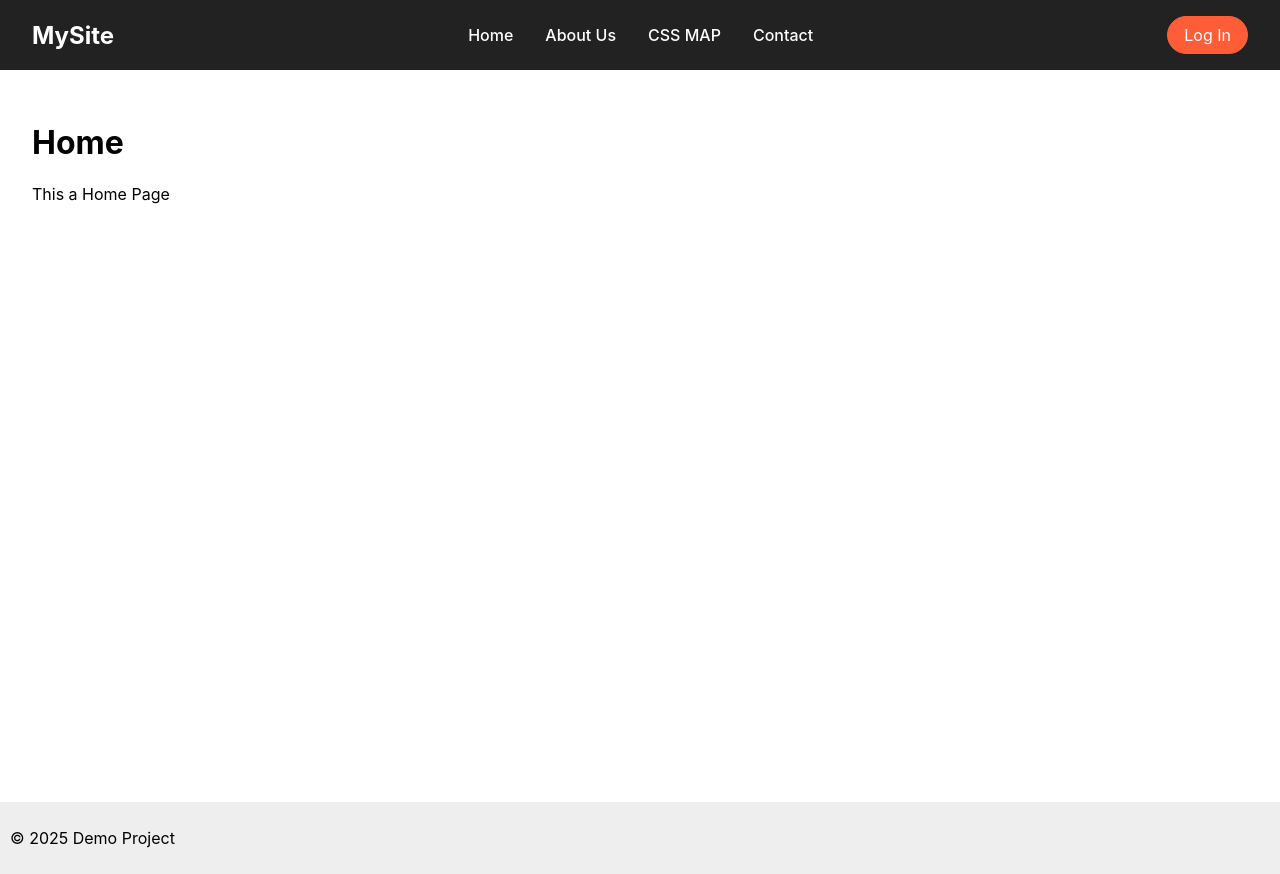
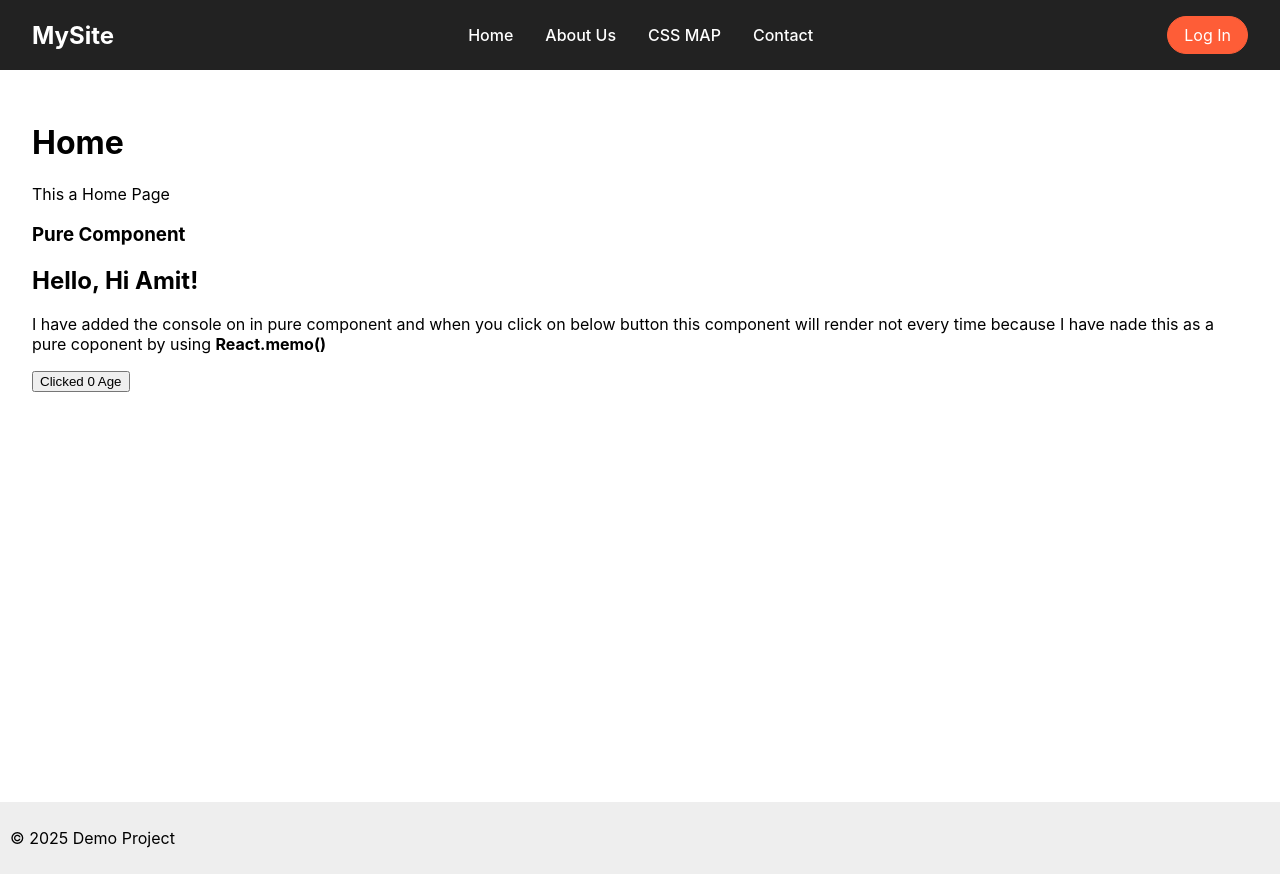
Before and after one commit to amitnintelligrape/GrowthFY26H1, a React (Create React App) app in the folder react-js-growth/: page / in a window 1280 px wide. Built offline with nearby package versions, Linux system fonts and the light colour scheme.

Commit message:
added and modified files

```diff
--- /dev/null
+++ b/react-js-growth/src/Components/PureComponent.js
@@ -0,0 +1,11 @@
+import React from "react";
+
+const PureComponent = (props) => {
+    const { name } = props;
+    console.log('Rendering Pure Component');
+  return(
+       <h2>Hello, {name}!</h2>
+    );
+}
+
+export default React.memo(PureComponent);
--- a/react-js-growth/src/pages/Home.js
+++ b/react-js-growth/src/pages/Home.js
@@ -1,10 +1,15 @@
-import React from "react";
-
+import React, { useState } from "react";
+import PureComponent from "../Components/PureComponent";
 const Home = () =>{
+    const [age, setAge] = useState(0);
     return(
         <>
             <h1>Home</h1>
             <p>This a Home Page</p>
+            <h3>Pure Component</h3>
+            <PureComponent name="Hi Amit"/>
+            <p>I have added the console on in pure component and when you click on below button this component will render not every time because I have nade this as a pure coponent by using <strong>React.memo()</strong></p>
+            <button onClick={() => setAge(age + 1)}>Clicked {age} Age</button>
         </>
     );
 }
```
